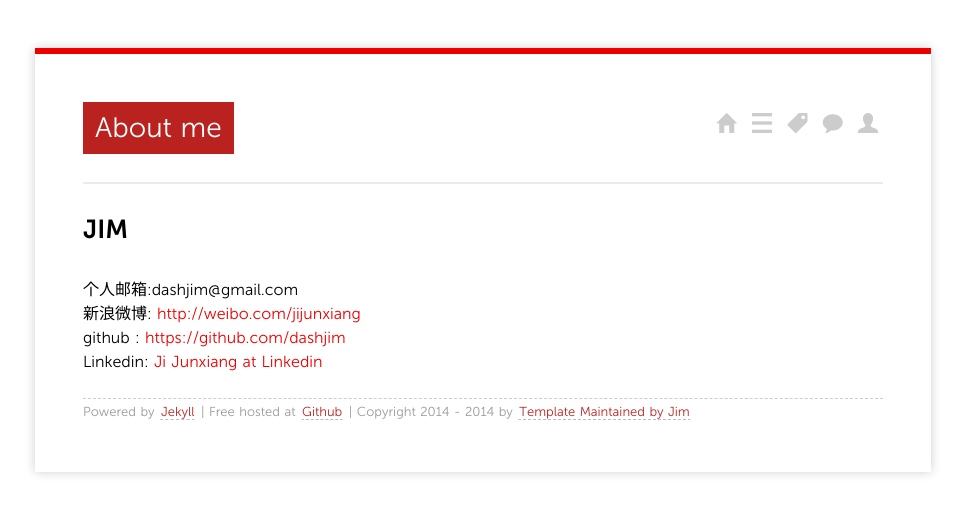
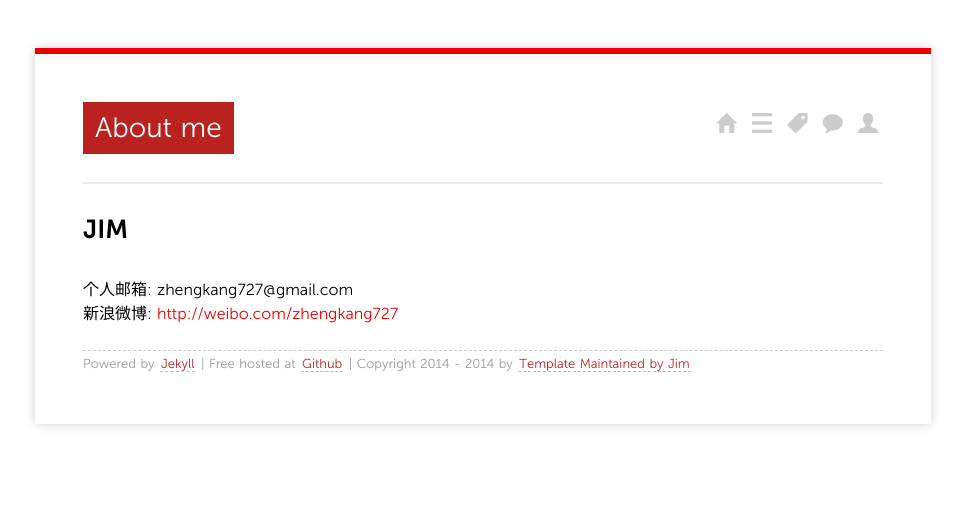
Before and after one commit to betazk/betazk.github.io, a Jekyll site: the page built from about/index.md, in a window 1280 px wide. Shown: the top 514 px of the page, without its empty margins (157-1122 px from the left). Built offline with Jekyll 4.4.1, drawn with Linux system fonts in a browser that asks for light colours; nearby versions of some CDN libraries; Markdown is read by kramdown in place of the engine named in the settings; comment, search, counter and statistics services are not loaded.

Commit message:
update the info

```diff
--- a/about/index.md
+++ b/about/index.md
@@ -6,7 +6,7 @@ comments: yes
 
 ##JIM
 
-个人邮箱:dashjim@gmail.com
-新浪微博: [http://weibo.com/jijunxiang](http://weibo.com/jijunxiang)
-github : [https://github.com/dashjim](https://github.com/dashjim)
-Linkedin: [Ji Junxiang at Linkedin](http://www.linkedin.com/pub/junxiang-ji/58/97/b90)
+个人邮箱: zhengkang727@gmail.com
+新浪微博: [http://weibo.com/zhengkang727](http://weibo.com/zhengkang727)
+<!--github : [https://github.com/dashjim](https://github.com/dashjim)-->
+<!--Linkedin: [Ji Junxiang at Linkedin](http://www.linkedin.com/pub/junxiang-ji/58/97/b90)-->
```
